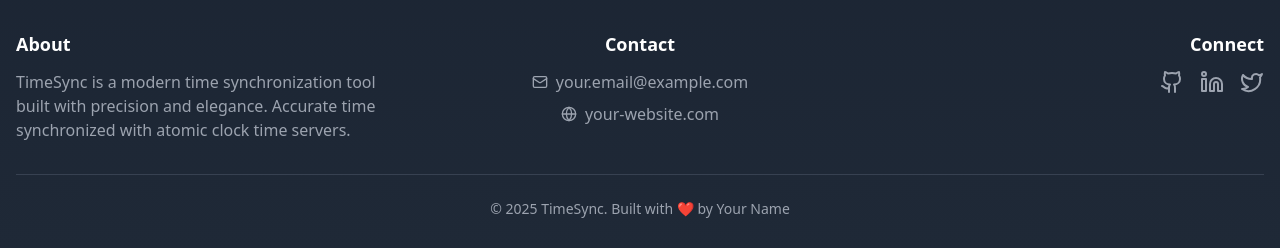
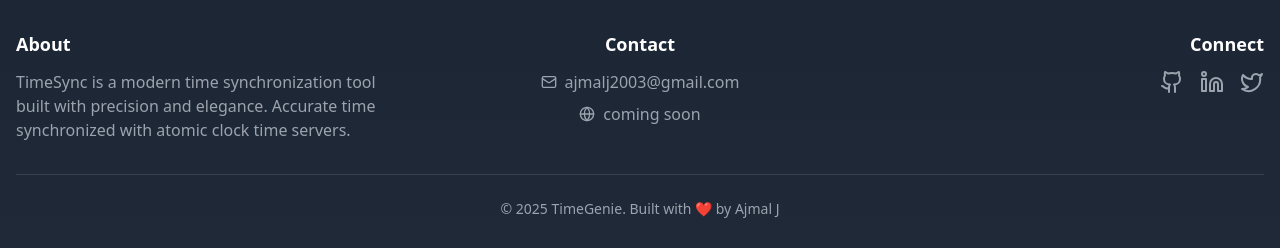
Before and after one commit to ajmalj05/time-Genie, a React (Vite) app: page / in a window 1280 px wide. Shown: the part 1081-1329 px from the top of the page. Built offline with nearby package versions, Linux system fonts and the light colour scheme.

Commit message:
Initial project setup: add core files

```diff
--- a/src/App.tsx
+++ b/src/App.tsx
@@ -1032,13 +1032,13 @@
               <div className="flex items-center justify-center space-x-2 text-gray-400">
                 <Mail className="w-4 h-4" />
                 <a href="mailto:your.email@example.com" className="hover:text-blue-400 transition-colors">
-                  your.email@example.com
+                  ajmalj2003@gmail.com
                 </a>
               </div>
               <div className="flex items-center justify-center space-x-2 text-gray-400 mt-2">
                 <Globe className="w-4 h-4" />
                 <a href="https://your-website.com" target="_blank" rel="noopener noreferrer" className="hover:text-blue-400 transition-colors">
-                  your-website.com
+                  coming soon
                 </a>
               </div>
             </div>
@@ -1048,7 +1048,7 @@
               <h3 className="text-lg font-semibold text-white mb-3">Connect</h3>
               <div className="flex justify-center md:justify-end space-x-4">
                 <a
-                  href="https://github.com/yourusername"
+                  href="https://github.com/ajmalj05"
                   target="_blank"
                   rel="noopener noreferrer"
                   className="text-gray-400 hover:text-blue-400 transition-colors"
@@ -1081,7 +1081,7 @@
           {/* Copyright */}
           <div className="text-center mt-8 pt-6 border-t border-gray-700">
             <p className="text-sm text-gray-400">
-              © {new Date().getFullYear()} TimeSync. Built with ❤️ by Your Name
+              © {new Date().getFullYear()} TimeGenie. Built with ❤️ by Ajmal J
             </p>
           </div>
         </div>
```
